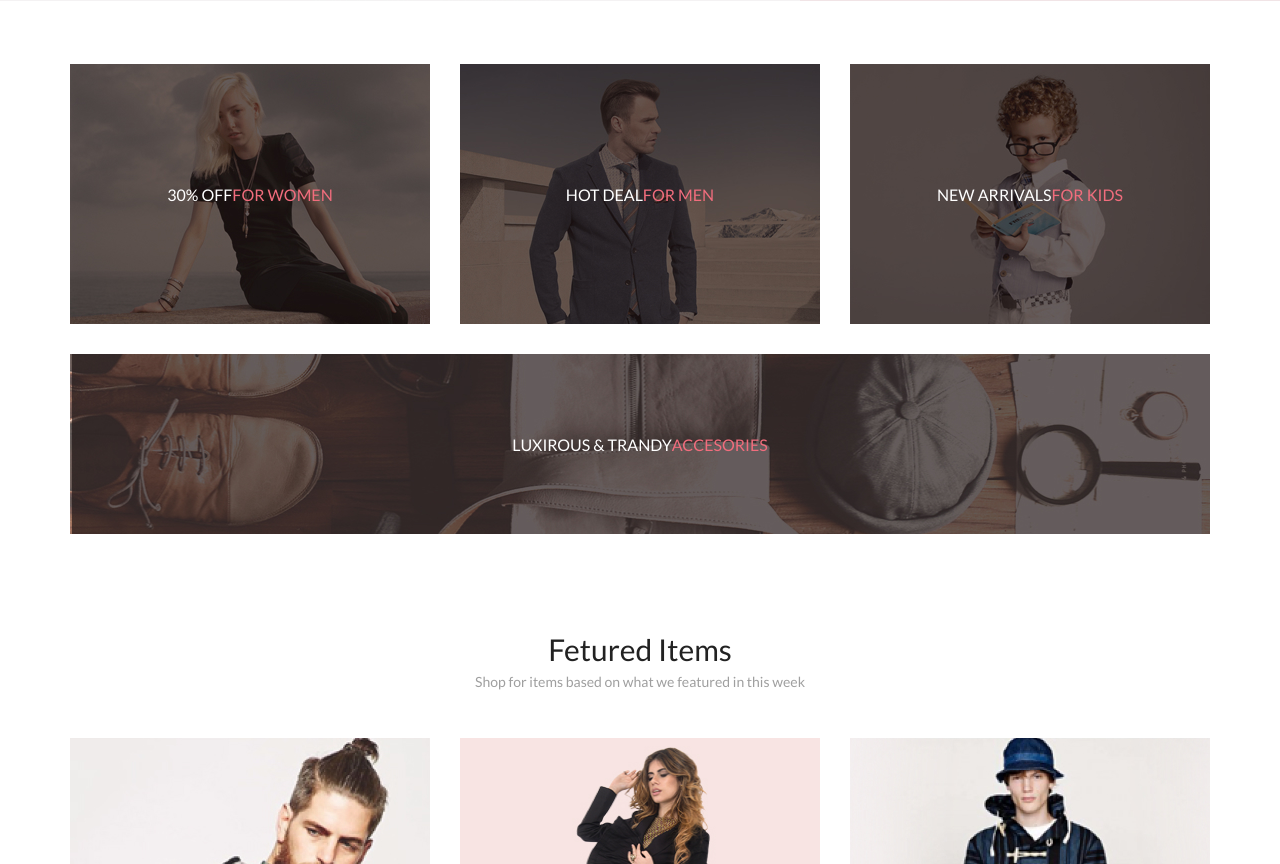
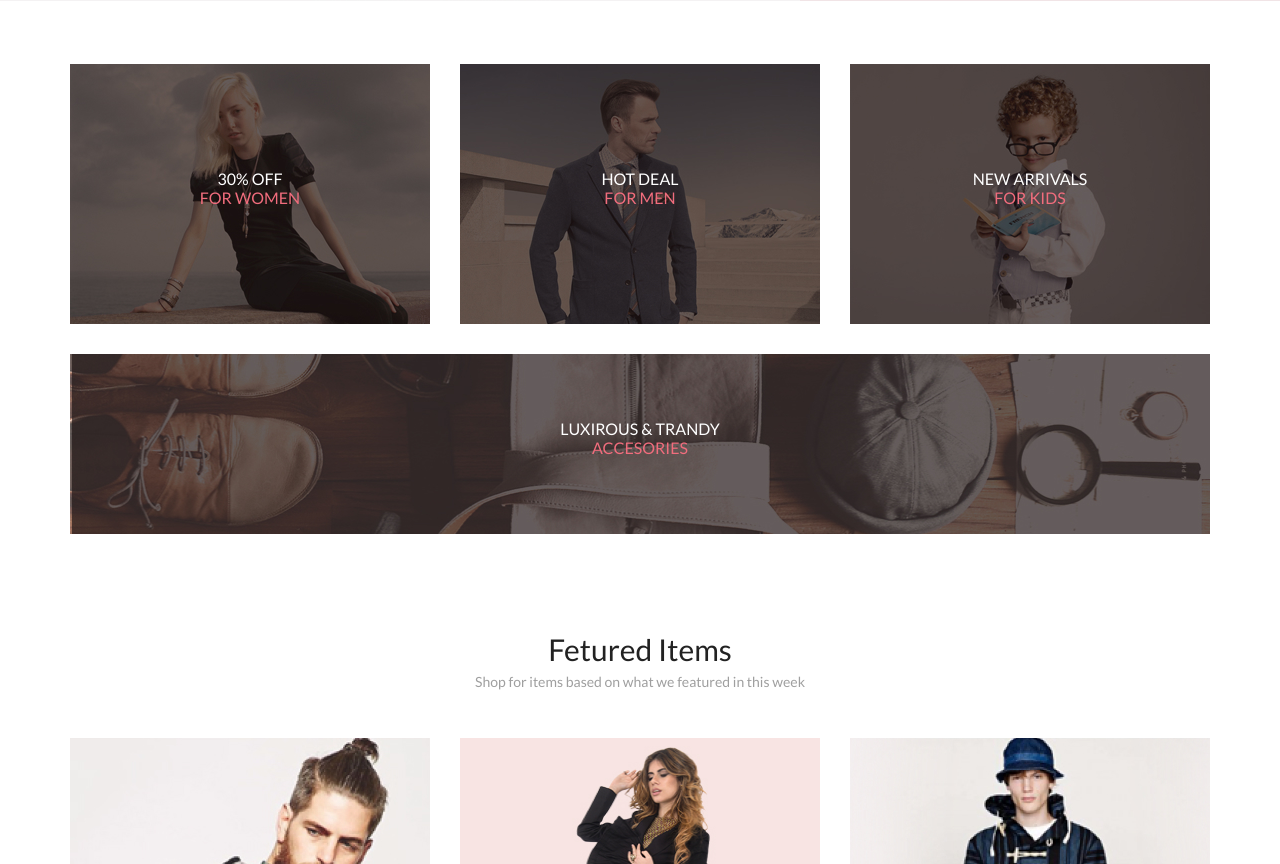
Before and after one commit to PiroTechNick/HTML, a plain HTML site: page index.html in a window 1280 px wide. Shown: the part 839-1703 px from the top of the page. Drawn offline with Linux system fonts and the light colour scheme; files whose address does not match are found by name.

Commit message:
Added v1.2

```diff
--- a/css/style.css
+++ b/css/style.css
@@ -99,9 +99,6 @@ body {
     max-height: 260px;
     background-color: var(--brown);
     margin: 0 0 30px;
-    display: flex;
-    justify-content: center;
-    align-items: center;
 }
 
 .categories__text {
@@ -110,7 +107,17 @@ body {
     font-size: 16px;
     line-height: 19px;
     text-align: center;
-}
+    margin: 105px 0 0 0;
+    }
+
+    .categories__text-accessories {
+    font-style: normal;
+    font-weight: normal;
+    font-size: 16px;
+    line-height: 19px;
+    text-align: center;
+    margin: 65px 0 0 0;
+    }
 
 .categories__heading {
     color: var(--dark-pink);
--- a/index.html
+++ b/index.html
@@ -108,7 +108,7 @@
                     <h3 class="categories__heading">FOR KIDS</h3>
                 </li>
                 <li class="categories__item categories__item--accessories">
-                    <p class="categories__text">LUXIROUS & TRANDY</p>
+                    <p class="categories__text-accessories">LUXIROUS & TRANDY</p>
                     <h3 class="categories__heading">ACCESORIES</h3>
                 </li>
             </ul>
```
